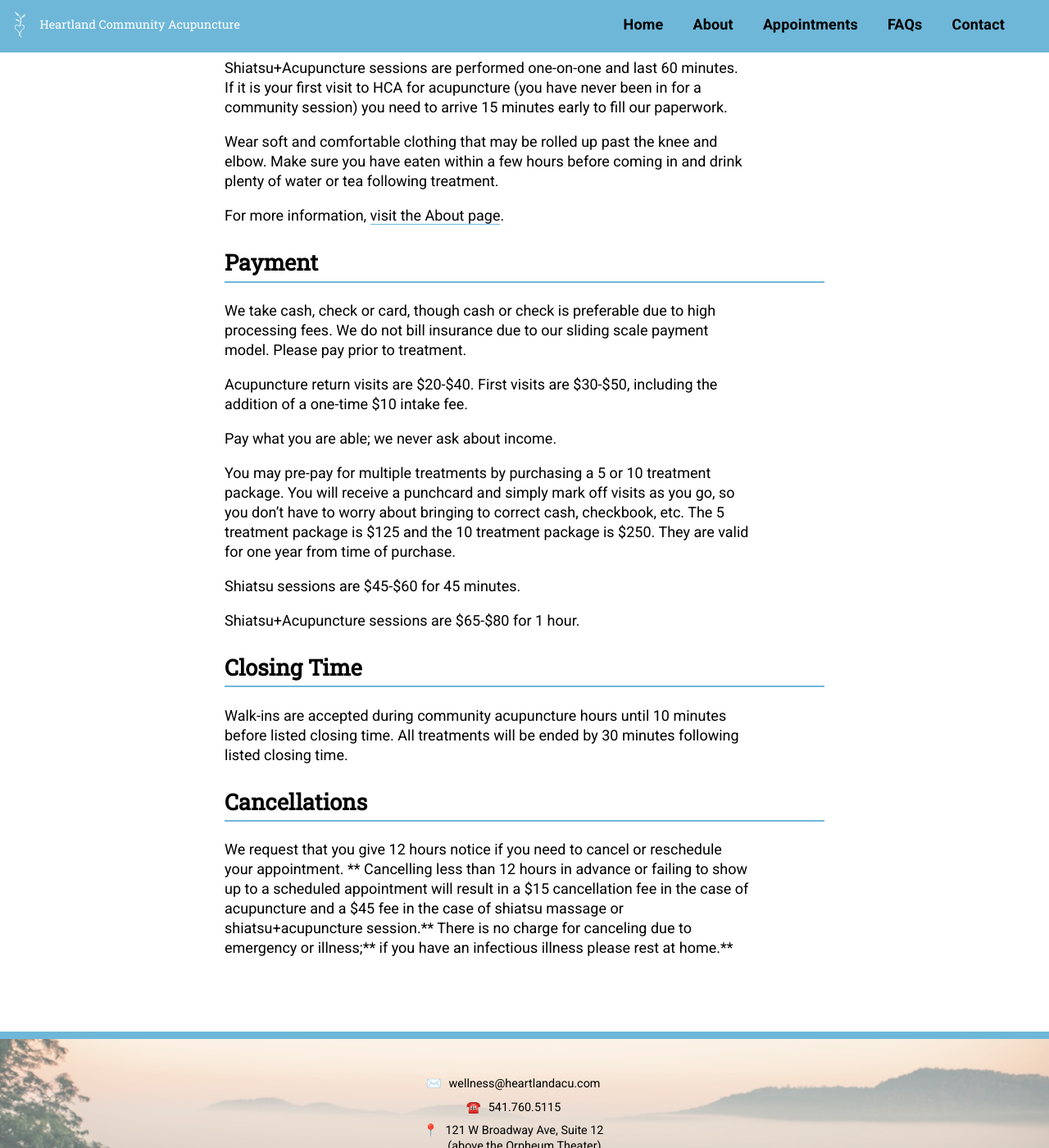
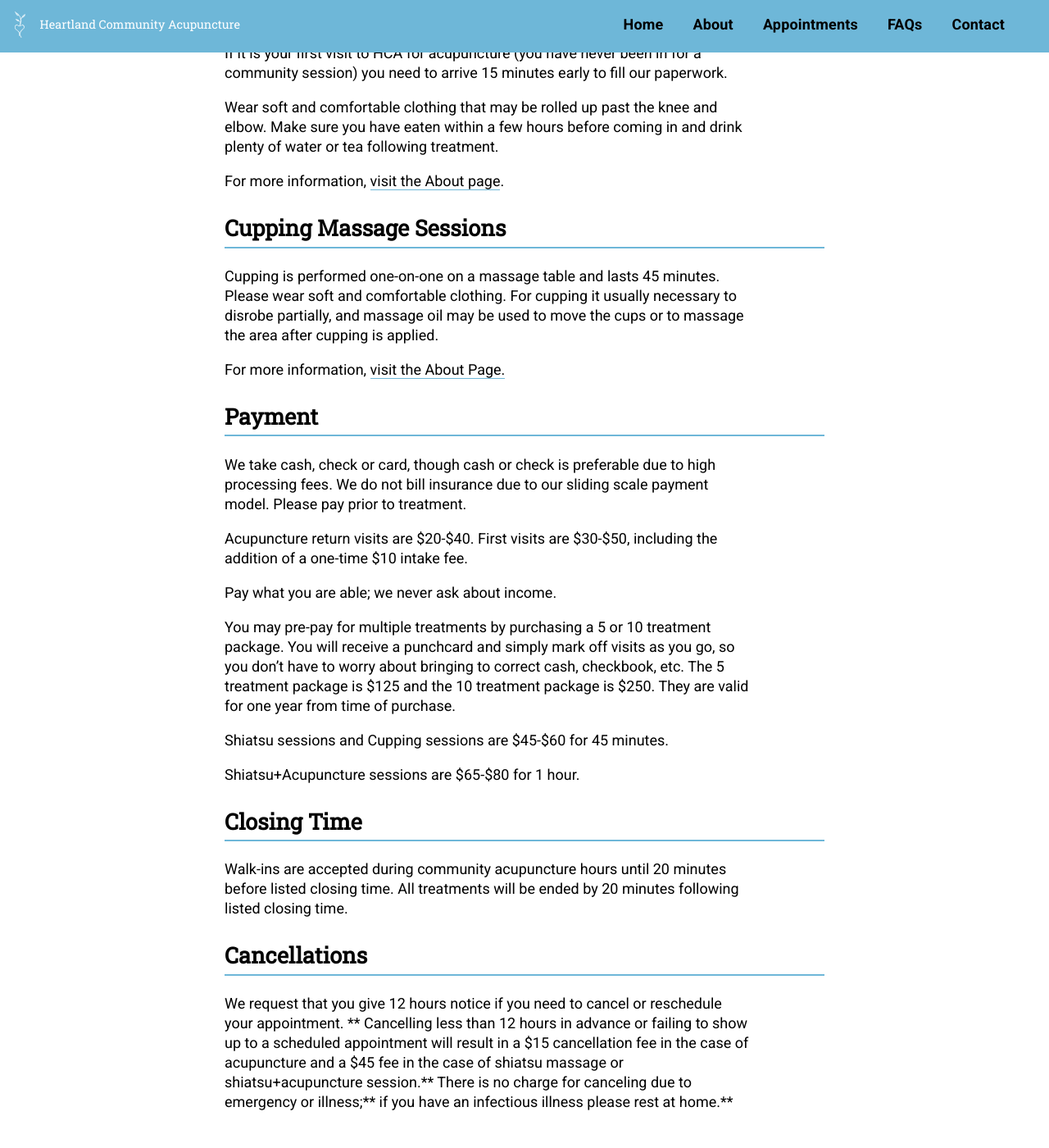
Before and after one commit to alwaysblank/heartlandacu, a Jekyll site: the page built from appointments.md, in a window 1280 px wide and 1400 px high, scrolled down 1425 px. Shown: the whole window at 82% size. Built offline with Jekyll 4.4.1, drawn with Linux system fonts in a browser that asks for light colours; a script that is not in the unit is left out; some of the changed text lies outside the part shown.

Commit message:
Update Pages “appointments”

```diff
--- a/appointments.md
+++ b/appointments.md
@@ -8,9 +8,7 @@
 
   **Call the Clinic at {{ site.data.settings.site.phone }}**
 
-  **for Shiatsu and Shiatsu+Acupuncture Appointments**
-
-  **Community Acupuncture is Walk-in only; stop on by!**
+  **to book your appointment!**
 ---
 ## First Community Acupuncture Visit
 
@@ -40,6 +38,12 @@
 
 For more information, [visit the About page](http://www.heartlandacu.com/about).
 
+## Cupping Massage Sessions
+
+Cupping is performed one-on-one on a massage table and lasts 45 minutes.  Please wear soft and comfortable clothing.  For cupping it usually necessary to disrobe partially, and massage oil may be used to move the cups or to massage the area after cupping is applied.
+
+For more information, [visit the About Page.](https://heartlandacu.netlify.com/about)
+
 ## Payment
 
 We take cash, check or card, though cash or check is preferable due to high processing fees. We do not bill insurance due to our sliding scale payment model. Please pay prior to treatment.
@@ -50,13 +54,13 @@
 
 You may pre-pay for multiple treatments by purchasing a 5 or 10 treatment package.  You will receive a punchcard and simply mark off visits as you go, so you don't have to worry about bringing to correct cash, checkbook, etc.  The 5 treatment package is $125 and the 10 treatment package is $250.  They are valid for one year from time of purchase.
 
-Shiatsu sessions are $45-$60 for 45 minutes.
+Shiatsu sessions and Cupping sessions are $45-$60 for 45 minutes.
 
 Shiatsu+Acupuncture sessions are $65-$80 for 1 hour.
 
 ## Closing Time
 
-Walk-ins are accepted during community acupuncture hours until 10 minutes before listed closing time.  All treatments will be ended by 30 minutes following listed closing time.
+Walk-ins are accepted during community acupuncture hours until 20 minutes before listed closing time.  All treatments will be ended by 20 minutes following listed closing time.
 
 ## Cancellations
 
```
